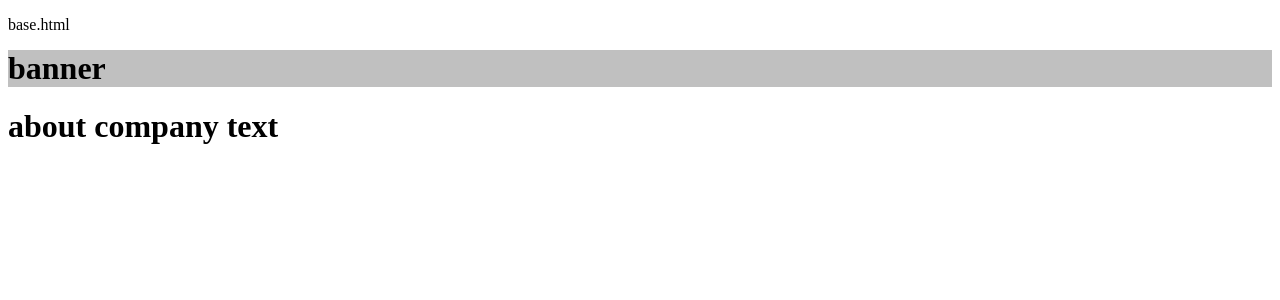
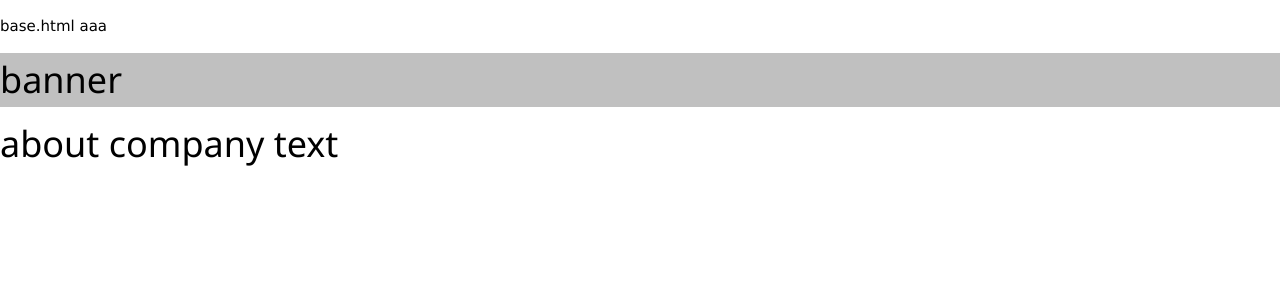
Before and after one commit to AlexGolovaschenko/OwenAgriculture, a Django app: page /about/ in a window 1280 px wide. Shown: the top 300 px of the page. Run offline with Django 3.2, Linux system fonts and the light colour scheme.

Commit message:
in base.html included w3.css style and title icon

```diff
--- a/owen_agriculture/settings.py
+++ b/owen_agriculture/settings.py
@@ -121,3 +121,8 @@
 # https://docs.djangoproject.com/en/2.2/howto/static-files/
 
 STATIC_URL = '/static/'
+STATIC_ROOT = os.path.join(PROJECT_ROOT)
+
+STATICFILES_DIRS = [
+    os.path.join(PROJECT_ROOT, "static")
+]
--- a/owen_agriculture/templates/base.html
+++ b/owen_agriculture/templates/base.html
@@ -1,11 +1,26 @@
+{% load static %}
+
 <!DOCTYPE html>
-<html>
+<html lang="ru-RU">
+
 <head>
-	<title>OwenAgriculture</title>
+	<title>Owen Agriculture</title>
+	<link rel="shortcut icon" type="image/png" href="{% static 'img/owen.ico' %}" />
+	<meta charset="UTF-8">
+
+	<!-- W3.CSS style    https://www.w3schools.com/w3css/default.asp -->
+	<meta name="viewport" content="width=device-width, initial-scale=1">
+	<link rel="stylesheet" href="https://www.w3schools.com/w3css/4/w3.css">
+
+	<!-- fonts -->
+	<link rel="stylesheet" href="https://fonts.googleapis.com/css?family=Lato">
+	<link rel="stylesheet" href="https://fonts.googleapis.com/css?family=Montserrat">
+	<link rel="stylesheet" href="https://cdnjs.cloudflare.com/ajax/libs/font-awesome/4.7.0/css/font-awesome.min.css">
 </head>
 <body>
-	<p>base.html</p>
+	<p>base.html aaa</p>
 	<div> {% block banner %}{% endblock %} </div>
 	<div> {% block content %}{% endblock %} </div>
+
 </body>
 </html>
```
Also changed, not shown: owen_agriculture/static/img/owen.ico (added), owen_agriculture/static/img/owen.png (added).
